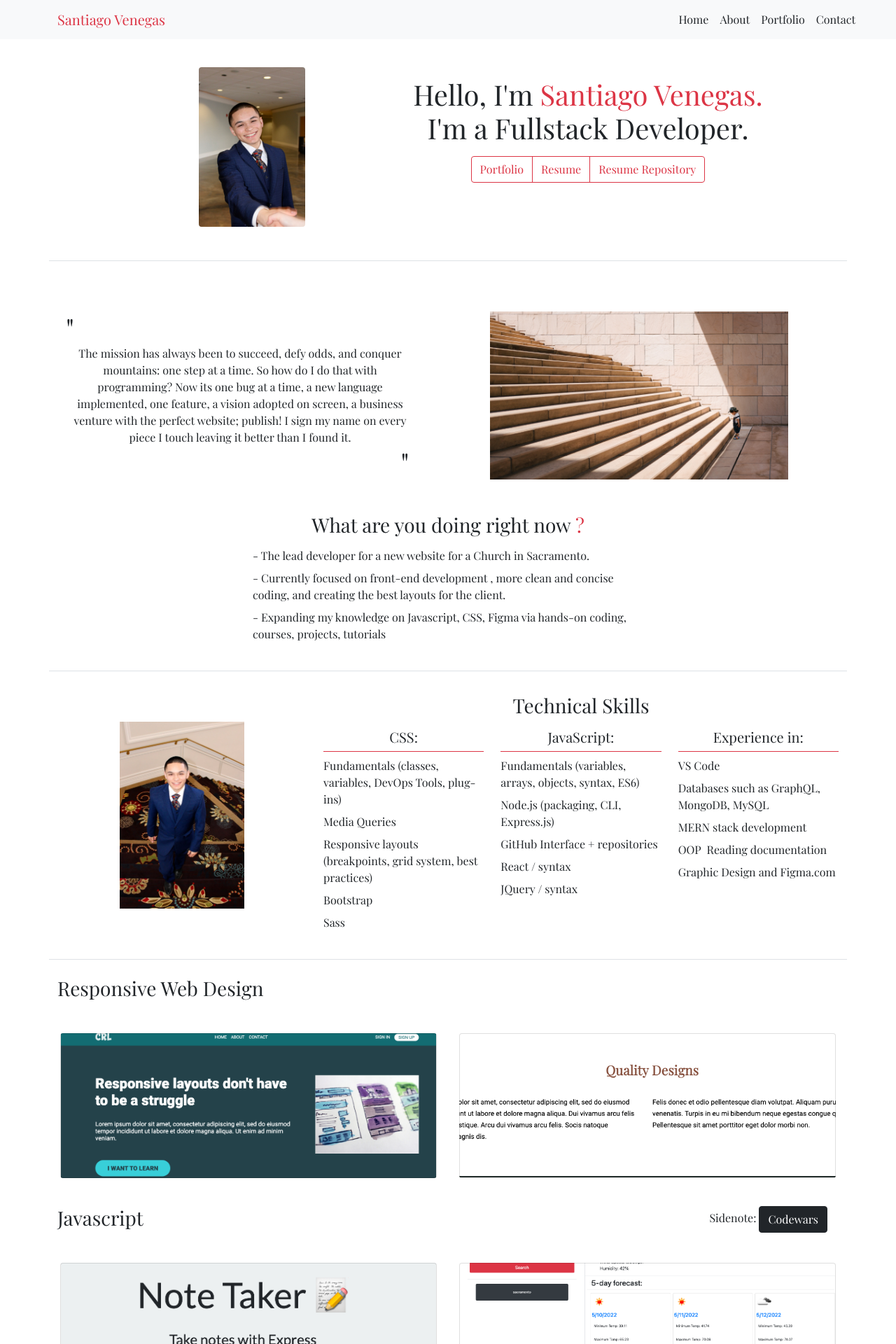
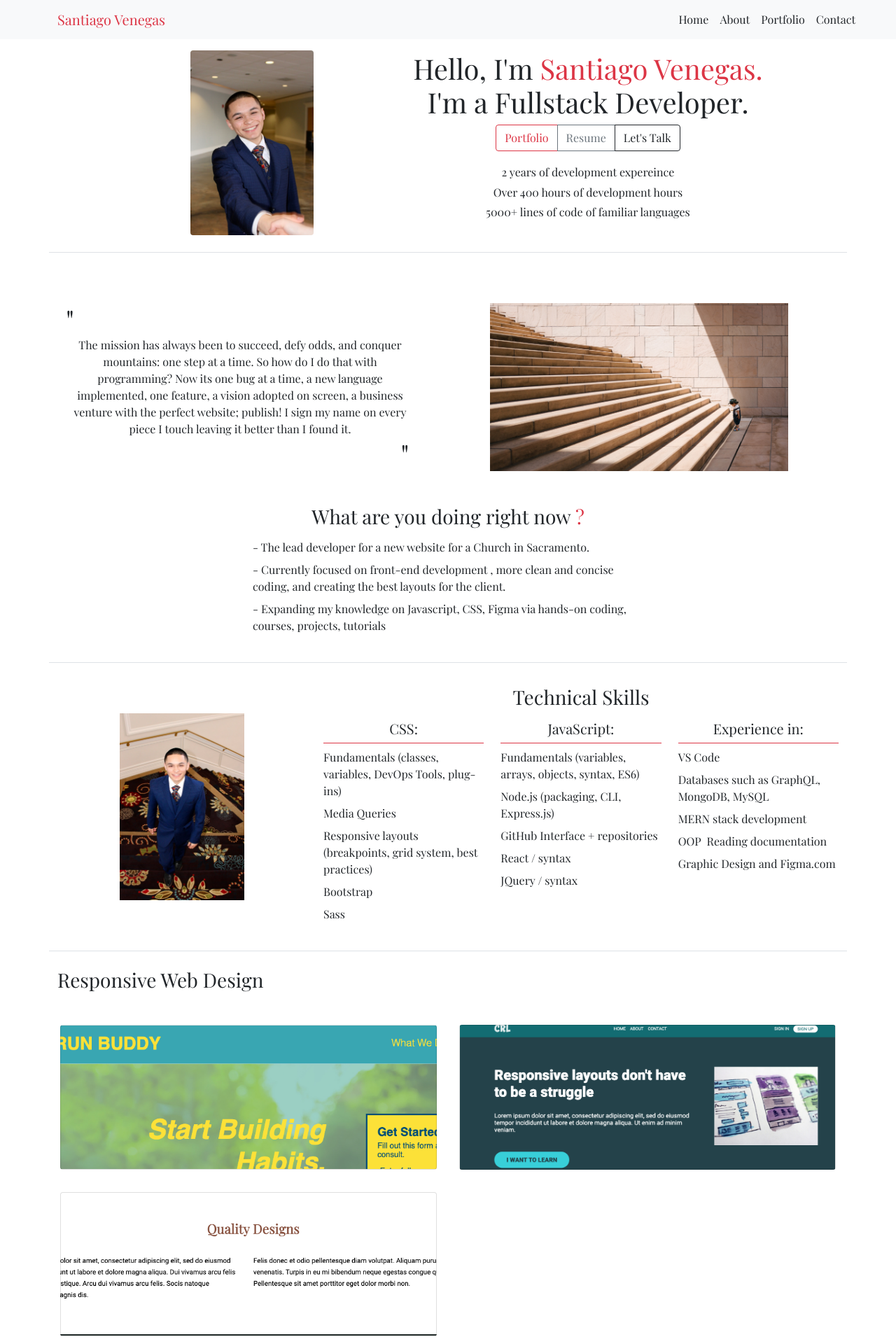
Before and after one commit to santiagov916/profolio-next, a React (Create React App) app: page / in a window 1280 px wide. Shown: the top 1920 px of the page at 70% size. Built offline with nearby package versions, Linux system fonts and the light colour scheme.

Commit message:
adjusted home / added qualifications

```diff
--- a/src/App.css
+++ b/src/App.css
@@ -73,6 +73,13 @@ img {
     background-repeat: no-repeat;
 }
 
+.project-div-run {
+    background-image: url('./assets/projects/run.png');
+    background-position: center;
+    background-size: cover;
+    background-repeat: no-repeat;
+}
+
 .project-div-employee:hover {
     background-image: unset;
 }
@@ -105,8 +112,22 @@ img {
     background-image: unset;
 }
 
+.project-div-run:hover {
+    background: unset;
+}
+
 a:hover {
     opacity: 75%;
+}
+
+.home-list {
+    text-align: start !important;
+    padding-top: 1rem;
+}
+
+.home-list li p {
+    align-items: center;
+    line-height: 0.8rem;
 }
 
 .project-info {
@@ -180,6 +201,18 @@ a:hover {
    }
 }
 
+@media (max-width: 1020px) {
+    .home-title {
+        font-size: 1.5rem !important;
+        padding-top: 2rem !important;
+    }
+
+    .home-list {
+        text-align: center !important;
+        font-size: 1rem !important;
+    }
+}
+
 @media (max-width: 600px) {
     .home-title {
         font-size: 1.5em !important;
--- a/src/components/Home/index.js
+++ b/src/components/Home/index.js
@@ -30,7 +30,7 @@ return (
     <div className='container-fluid mt-5 w-75' id="#home">
         <div className='row justify-content-space-between'>
 
-          <div className='image-side col-lg-5 col-md-12 col-sm-12 p-5 text-center'>
+          <div className='image-side col-lg-5 col-md-12 col-sm-12 p-4 text-center'>
 
             <img className='img-fluid rounded w-50' src={intro} alt='' />
 
@@ -38,21 +38,30 @@ return (
 
 
 
-            <div className='col-lg-7 col-md-12 col-sm-12 m-auto text-center'>
+            <div className='col-lg-7 col-md-12 col-sm-12 m-auto'>
 
-            <p className='display-6 home-title'>Hello, I'm <span className='text-danger'>Santiago Venegas.</span><br /> I'm a Fullstack Developer.</p>
+            <h1 className='home-title text-center'>Hello, I'm <span className='text-danger'>Santiago Venegas.</span><br /> I'm a Fullstack Developer.</h1>
+
+            <div className='home-btn-div text-center'>
+            <div className="btn-group pb-2 m-auto" id='resumeBtn' role="group" aria-label="Button Prompts">
+                <button type="button" className="btn btn-outline-danger" onClick={scrollToSection}>Portfolio</button>
+                <Button variant="" className=" btn-outline-secondary" onClick={handleShow}>
+                Resume
+                </Button>
+                <button type="submit" className="btn btn-outline-dark" ><a href="https://calendly.com/santiagov-" className="text-dark text-decoration-none resume-btn" target="_blank" rel="noreferrer">
+                  Let's Talk</a></button>
+            </div>
+            </div>
+
+            <ul className='list-unstyled home-list m-auto text-center pb-2'>
+              <li> <p>2 years of development expereince</p></li>
+              <li> <p>Over 400 hours of development hours</p></li>
+              <li> <p>5000+ lines of code of familiar languages</p></li>
+            </ul>
 
 
-            <div className="btn-group pb-5" id='resumeBtn' role="group" aria-label="Button Prompts">
-                <button type="button" className="btn btn-outline-danger" onClick={scrollToSection}>Portfolio</button>
-                <Button variant="" className=" btn-outline-danger" onClick={handleShow}>
-                Resume
-                </Button>
-                <button type="submit" className="btn btn-outline-danger" ><a href="https://github.com/santiagov916/profolio" className="text-danger text-decoration-none resume-btn" target="_blank" rel="noreferrer">
-                  Resume Repository</a></button>
 
 
-            </div>
             </div>
 
 
--- a/src/components/Projects/index.js
+++ b/src/components/Projects/index.js
@@ -180,6 +180,50 @@ function Projects() {
               <h3 className='text-left'>Responsive Web Design</h3>
           </div>
 
+{/* Run Buddy project */}
+<div className="col-md-6 col-sm-12 p-3">
+              <div className='row'>
+                <div className='col'>
+
+              <Card className="border-1 project-div-run">
+                <Card.Body className="project-info text-center">
+                  <CardHeader className="text-dark bg-light text-center m-1 border-0 ">Run Buddy</CardHeader>
+
+                  <ul className="list-group list-group-horizontal text-center justify-content-center">
+                    <li className="list-group-item p-0 border-0 mx-2">
+                      CSS
+                      <span className="badge bg-primary rounded-pill m-2">100%</span>
+                    </li>
+                    <li className="list-group-item p-0 border-0 mx-2">
+                      Media Query
+                      <span className="badge bg-primary rounded-pill m-2">100%</span>
+                    </li>
+
+
+                  </ul>
+
+                  <Card.Text >Join Run Buddy and get the body you want with our new website! All CSS + media queries.</Card.Text>
+
+                <div className="row">
+                  <div className="col-6">
+
+                  <Card.Link href="https://santiagov916.github.io/run-buddy/" target="_blank" className="bg-primary text-light rounded p-2 text-decoration-none">Deployed</Card.Link>
+
+                  </div>
+                  <div className="col-6">
+
+                  <Card.Link href="https://github.com/santiagov916/run-buddy" target="_blank" className="bg-primary text-light rounded p-2 text-decoration-none">Repository</Card.Link>
+
+                  </div>
+
+                </div>
+                </Card.Body>
+               </Card>
+
+                </div>
+              </div>
+            </div>
+
 {/* first responsive layout (teal colored) */}
             <div className="col-md-6 col-sm-12 p-3">
               <div className='row'>
@@ -245,12 +289,12 @@ function Projects() {
                 <div className="row">
                   <div className="col-6">
 
-                  <Card.Link href="https://santiagov916.github.io/WeatherDashboard/" target="_blank" className="bg-primary text-light rounded p-2 text-decoration-none">Deployed</Card.Link>
+                  <Card.Link href="https://santiagov916.github.io/responsive-layouts/flexbox/index.html" target="_blank" className="bg-primary text-light rounded p-2 text-decoration-none">Deployed</Card.Link>
 
                   </div>
                   <div className="col-6">
 
-                  <Card.Link href="https://github.com/santiagov916/WeatherDashboard" target="_blank" className="bg-primary text-light rounded p-2 text-decoration-none">Repository</Card.Link>
+                  <Card.Link href="https://github.com/santiagov916/responsive-layouts/tree/main/flexbox" target="_blank" className="bg-primary text-light rounded p-2 text-decoration-none">Repository</Card.Link>
 
                   </div>
 
```
Also changed, not shown: src/assets/projects/run.png (added).
